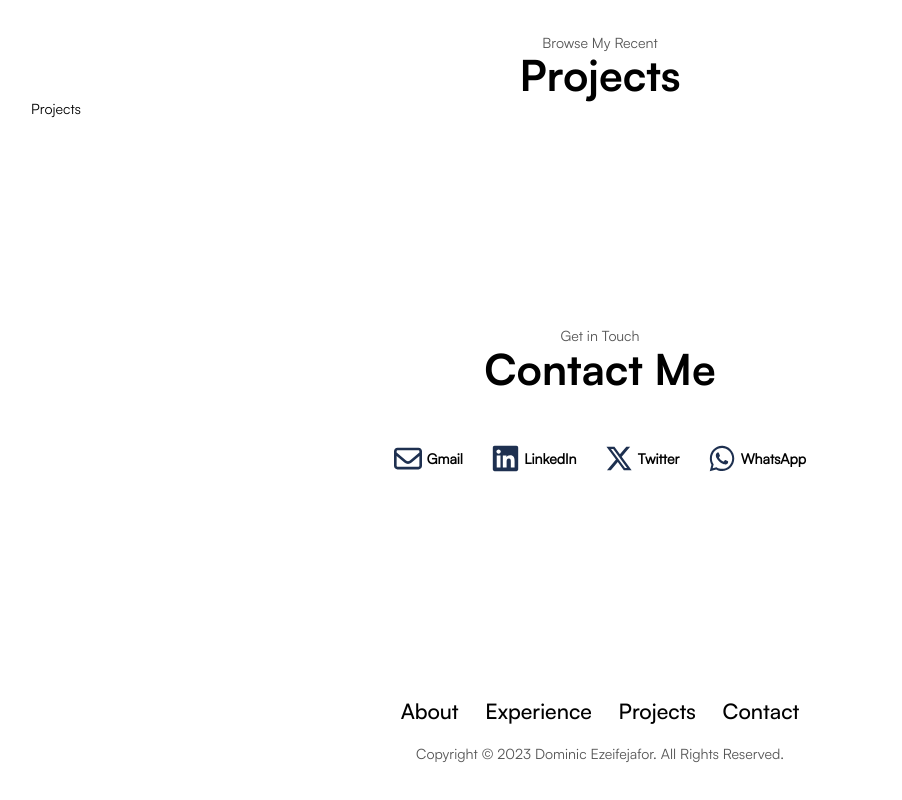
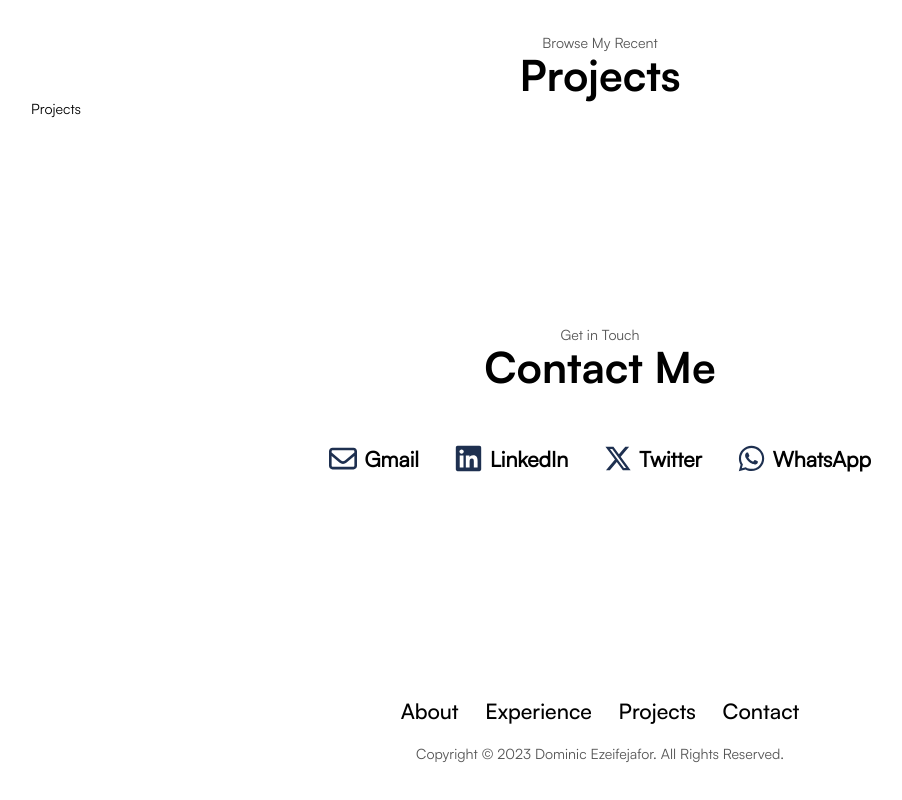
Before and after one commit to Savio234/Portfolio, a React (Create React App) app: page / in a window 1280 px wide. Shown: the part 2128-2928 px from the top of the page, without its empty margins (40-942 px from the left). Built offline with nearby package versions, Linux system fonts and the light colour scheme.

Commit message:
Contact section and changed to svgs

```diff
--- a/src/components/Contact/Contact.css
+++ b/src/components/Contact/Contact.css
@@ -17,10 +17,14 @@
     height: 3.2rem;
 }
 .card-container {
-    gap: 3.2rem;
+    gap: 4rem;
 }
 .card {
-    gap: 0.5rem;
+    gap: 0.8rem;
+}
+.card h3 {
+    font-size: 2.4rem;
+    line-height: 3.6rem;
 }
 
 
@@ -35,6 +39,24 @@
         font-size: 3.2rem;
         line-height: 4rem;
     }
+    .card-container {
+        gap: 2rem;
+    }
+    .card h3 {
+        font-size: 1.6rem;
+        line-height: 2.4rem;
+    }
+    .contact-icon {
+        width: 2rem;
+        height: 2rem;
+    }
+    .contact-container {
+        gap: 4rem;
+        padding: 0;
+    }
+    .card {
+        gap: 0.5rem;
+    }
 }
 
 @media screen and (max-width: 485px) {
--- a/src/components/Experience/Experience.css
+++ b/src/components/Experience/Experience.css
@@ -78,8 +78,13 @@
 
 
 @media screen and (max-width: 485px) {
-    .about-container h1 {
+    .experience-container h1 {
         font-size: 2.4rem;
         line-height: 3rem;
     }
+    .content-card h3 {
+        font-size: 1.8rem;
+        line-height: 2.7rem;
+        margin-bottom: 2rem;
+    }
 }
```
